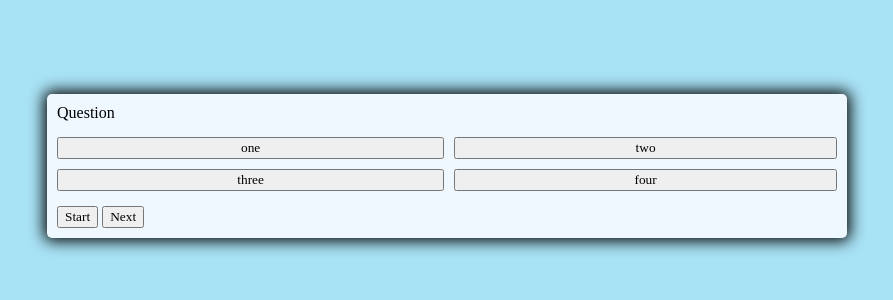
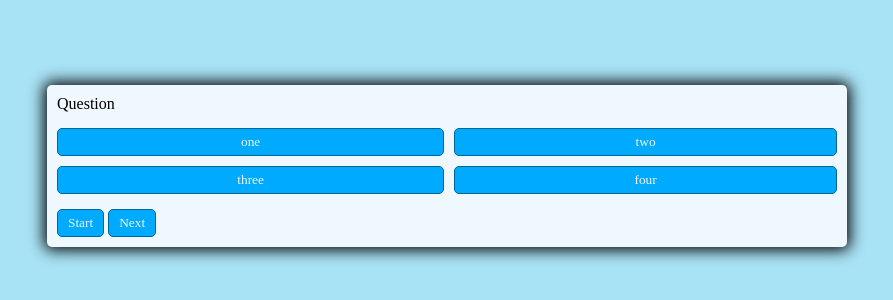
Before and after one commit to thejesscanada98/quiz, a plain HTML site: page index.html in a window 1280 px wide. Shown: the part 234-534 px from the top of the page, without its empty margins (193-1086 px from the left). Drawn offline with Linux system fonts and the light colour scheme.

Commit message:
added color and styling to my buttons

```diff
--- a/style.css
+++ b/style.css
@@ -44,3 +44,13 @@ body.wrong {
     gap: 10px;
     margin: 15px 0;
 }
+
+.btn {
+    --hue: var(--hue-neutral);
+    border: 1px solid hsl(var(--hue), 100%, 30%);
+    background-color: hsl(var(--hue), 100%, 50%);
+    border-radius: 5px;
+    padding: 5px 10px;
+    color: aliceblue;
+    outline: none;
+}
```
